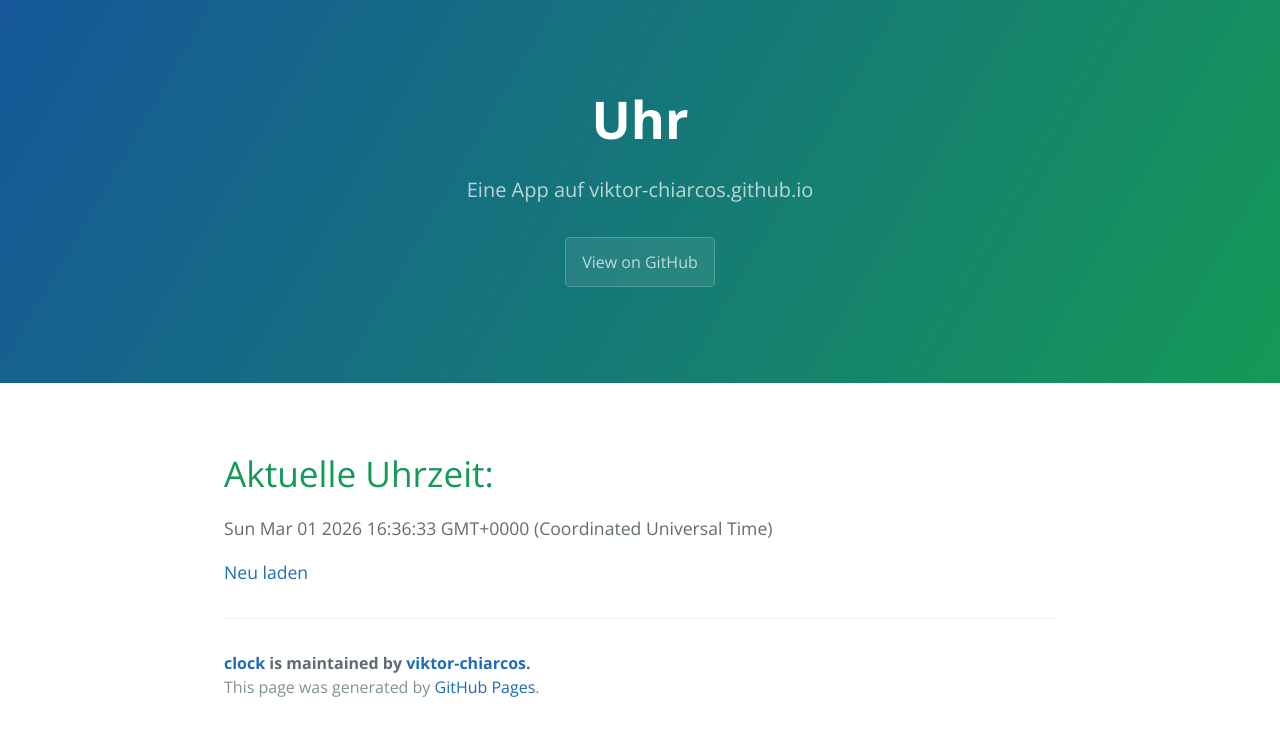
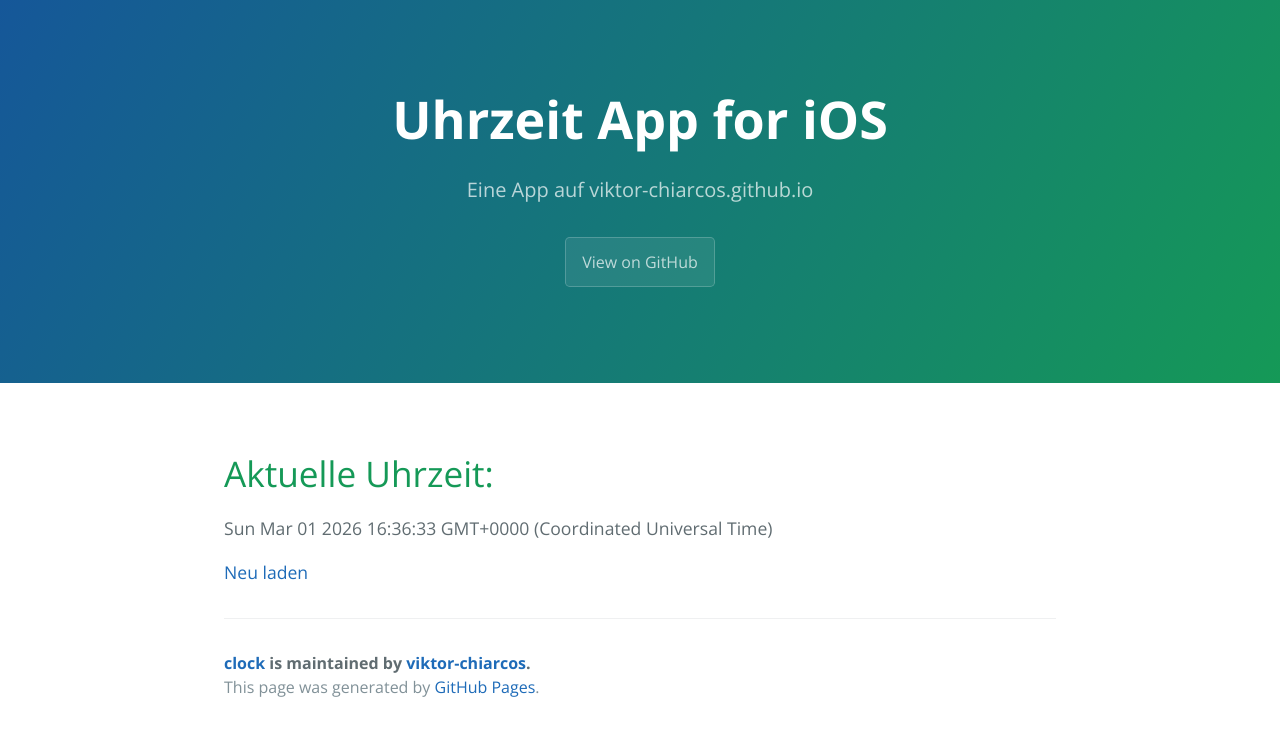
Before and after one commit to viktor-chiarcos/clock, a Jekyll site: the page built from apple/app.md, in a window 1280 px wide. Shown: the top 736 px of the page. Built offline with Jekyll 4.4.1, drawn with Linux system fonts in a browser that asks for light colours.

Commit message:
Add title to Uhrzeit App for iOS

```diff
--- a/apple/app.md
+++ b/apple/app.md
@@ -1,4 +1,5 @@
 ---
+title: Uhrzeit App for iOS
 layout: default
 permalink: /apple/app/
 ---
```
